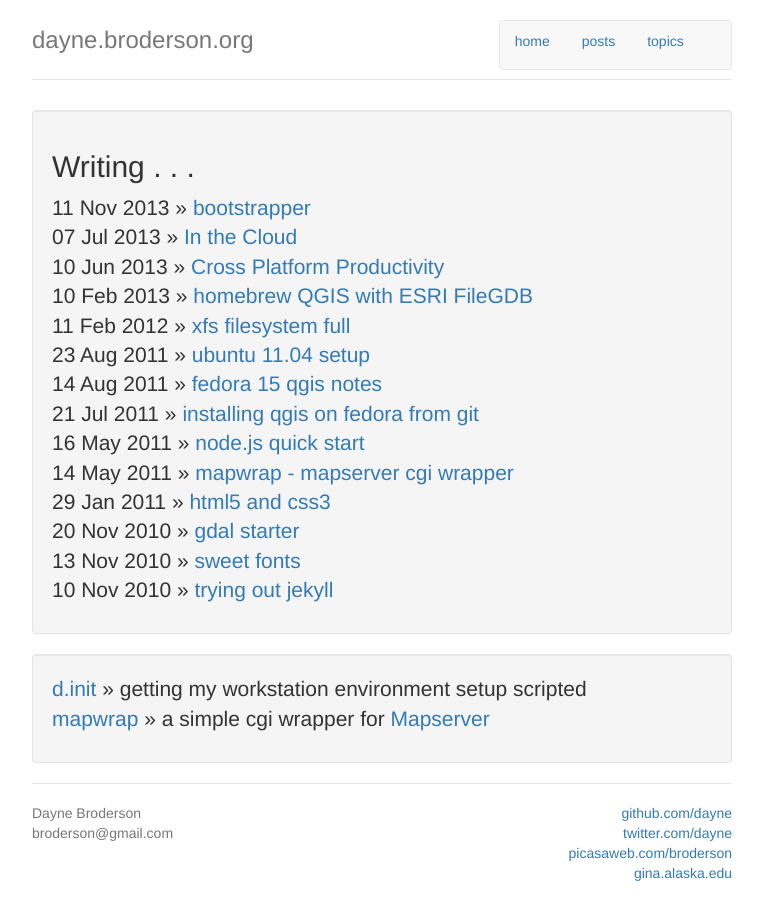
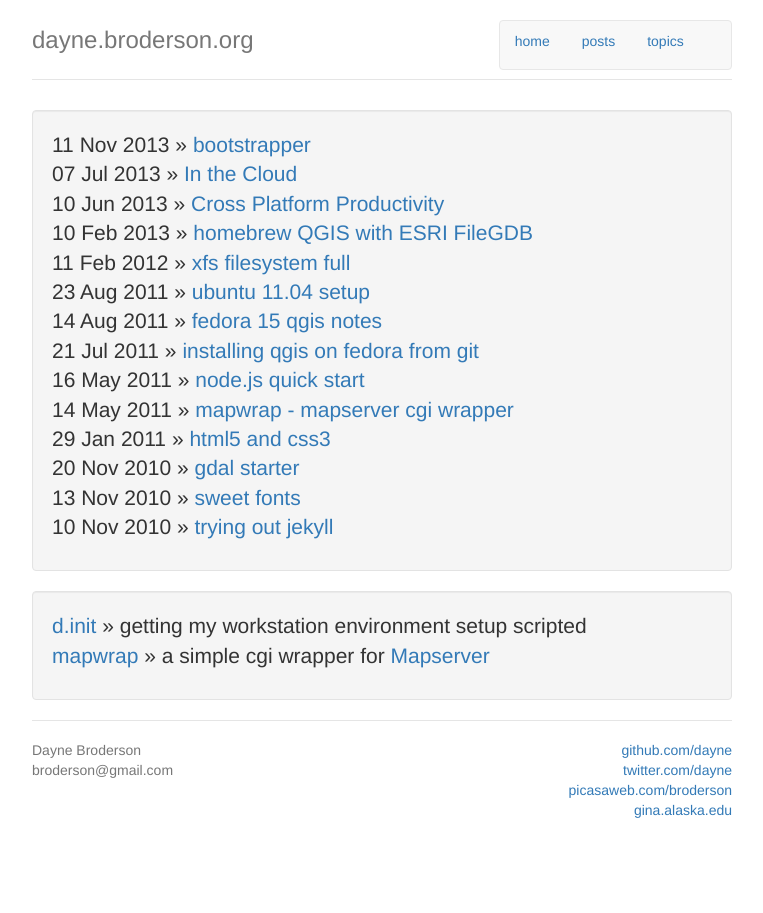
Before and after one commit to dayne/dayne.github.com, a Jekyll site: the page built from index.html, in a window 1280 px wide. Shown: the whole page, without its empty margins (258-1021 px from the left). Built offline with Jekyll 4.4.1, drawn with Linux system fonts in a browser that asks for light colours; nearby versions of some CDN libraries; Markdown is read by kramdown in place of the engine named in the settings.

Commit message:
updated index

```diff
--- a/index.html
+++ b/index.html
@@ -4,7 +4,6 @@ title: Dayne Broderson
 ---
 
 <div class="well lead">
-  <h2>Writing . . . </h2>
   <ul class="list-unstyled text-left">
     {% for post in site.posts %}
     <li><span>{{ post.date | date_to_string }}</span> &raquo; <a href="{{ post.url }}">{{ post.title }}</a></li>
```
